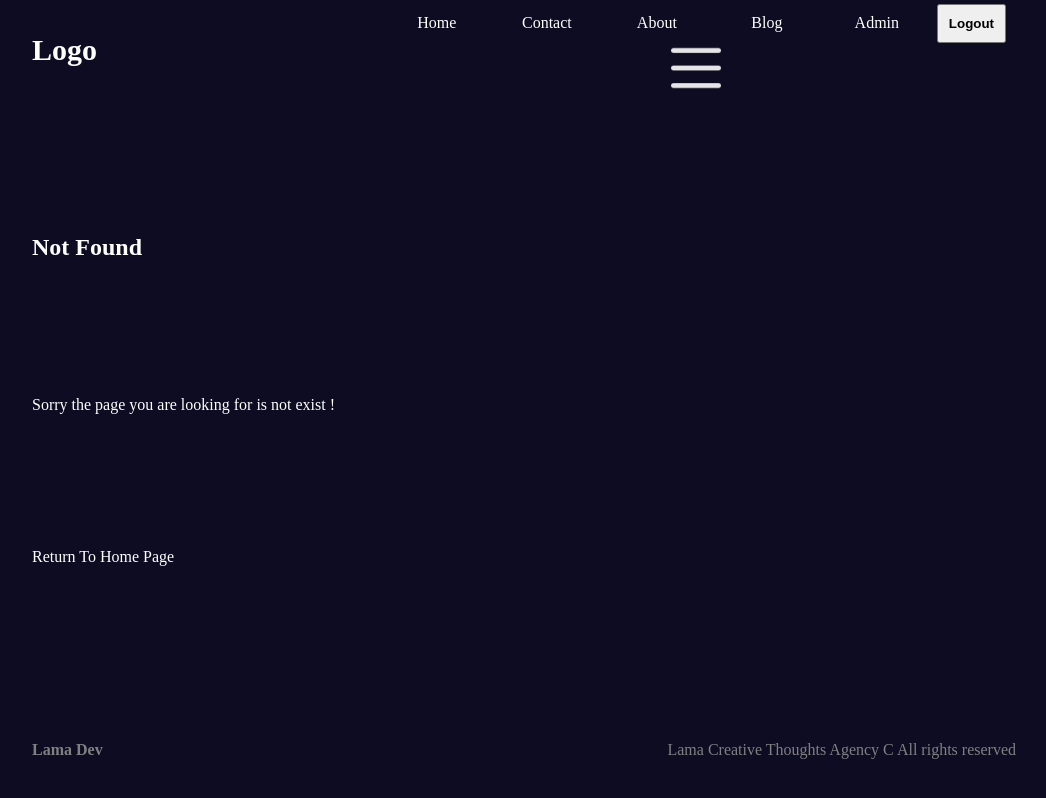
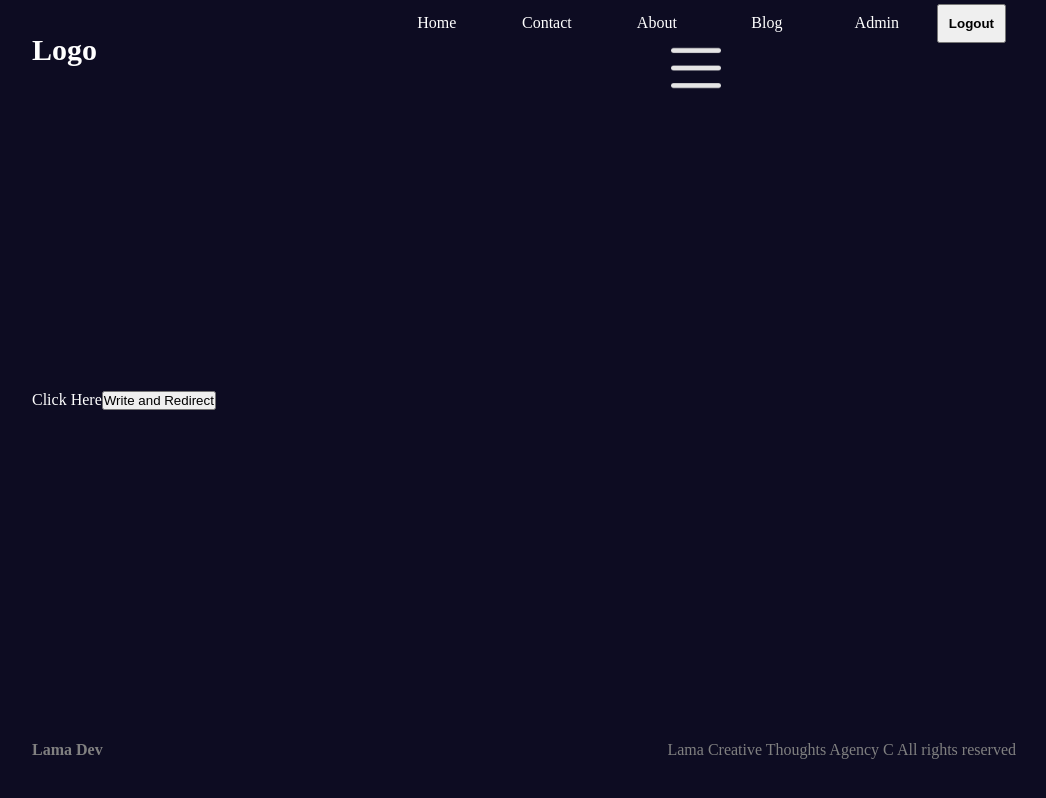
Before and after one commit to sinasaeedifar/NextJS14-Blog, a Next.js app: page /navigationTest in a window 1280 px wide. Before the commit this address had no page. Shown: the whole page, without its empty margins (116-1162 px from the left). Built offline with nearby package versions, Linux system fonts and the light colour scheme.

Commit message:
using search params

```diff
--- a/src/app/about/page.jsx
+++ b/src/app/about/page.jsx
@@ -2,6 +2,7 @@ import Image from "next/image";
 import styles from "./about.module.css"
 
 const AboutPage = () => {
+    console.log("lets check where it works ?")
     return <div className={styles.container}>
         <div className={styles.textContainer}>
             <h2 className={styles.subtitle}>About Agency</h2>
--- a/src/app/blog/[slug]/page.jsx
+++ b/src/app/blog/[slug]/page.jsx
@@ -1,7 +1,10 @@
 import styles from "./singlePost.module.css"
 import Image from "next/image";
 
-const SinglePostPage = () => {
+const SinglePostPage = ({params,searchParams}) => {
+    console.log("khodaneghadar",searchParams)
+    console.log("slug",params)
+
     return <div className={styles.container}>
         <div className={styles.imgContainer}>
             <Image className={styles.img} src={"/hero.png"} alt={""} fill/>
--- a/src/app/blog/page.jsx
+++ b/src/app/blog/page.jsx
@@ -1,7 +1,8 @@
 import styles from "./blog.module.css"
 import PostCard from "@/components/postCard/postCard";
 
-const BlogPage = () => {
+const BlogPage = ({params}) => {
+    console.log("sina",params)
     return <div className={styles.container}>
         <div className={styles.post}>
             <PostCard/>
--- a/src/app/layout.js
+++ b/src/app/layout.js
@@ -1,6 +1,7 @@
 import Footer from "@/components/footer/Footer"
 import Navbar from "@/components/navbar/Navbar"
 import "./globals.css"
+import ClientSideProviderTest from "@/components/clientSideProviderTest";
 export const metadata = {
   title: 'Next.js',
   description: 'Generated by Next.js',
@@ -11,11 +12,13 @@ export default function RootLayout({ children }) {
     <html lang="en">
 
       <body>
+      {/*<ClientSideProviderTest>*/}
       <div className={"container"}>
         <Navbar />
         {children}
         <Footer />
       </div>
+      {/*</ClientSideProviderTest>*/}
       </body>
     </html>
   )
--- /dev/null
+++ b/src/app/navigationTest/page.jsx
@@ -0,0 +1,27 @@
+"use client"
+import Link from "next/link";
+import {usePathname, useRouter, useSearchParams} from "next/navigation";
+
+const NavigationTestPage = props => {
+    // CLIENT SIDE NAVIGATION
+    const pathName  = usePathname();
+    const searchParams = useSearchParams();
+    const router = useRouter();
+    const q = searchParams.get("q")
+    const handleClick = () => {
+        console.log("clicked");
+        router.forward()
+        console.log(pathName)
+        console.log(q)
+
+    }
+    return (
+        <div>
+            <Link prefetch={false} href={"/"}>Click Here</Link>
+            <button onClick={handleClick}>Write and Redirect</button>
+        </div>
+    );
+};
+
+
+export default NavigationTestPage;
--- /dev/null
+++ b/src/components/HydrationTest.jsx
@@ -0,0 +1,6 @@
+"use client"
+const HydrationTest = () => {
+    console.log("sinasaeedifar", a)
+    return <div>{a}</div>
+}
+export default  HydrationTest;
--- /dev/null
+++ b/src/components/clientSideProviderTest.jsx
@@ -0,0 +1,12 @@
+"use client"
+import React from 'react';
+
+const ClientSideProviderTest = ({children})=> {
+    return (
+        <div>
+            {children}
+        </div>
+    );
+}
+
+export default ClientSideProviderTest;
--- a/src/components/postCard/postCard.module.css
+++ b/src/components/postCard/postCard.module.css
@@ -36,3 +36,6 @@
 .link {
     text-decoration: underline;
 }
+.bottom {
+
+}
```
Also changed, not shown: src/app/contact/page.jsx (+8 -4 lines).
